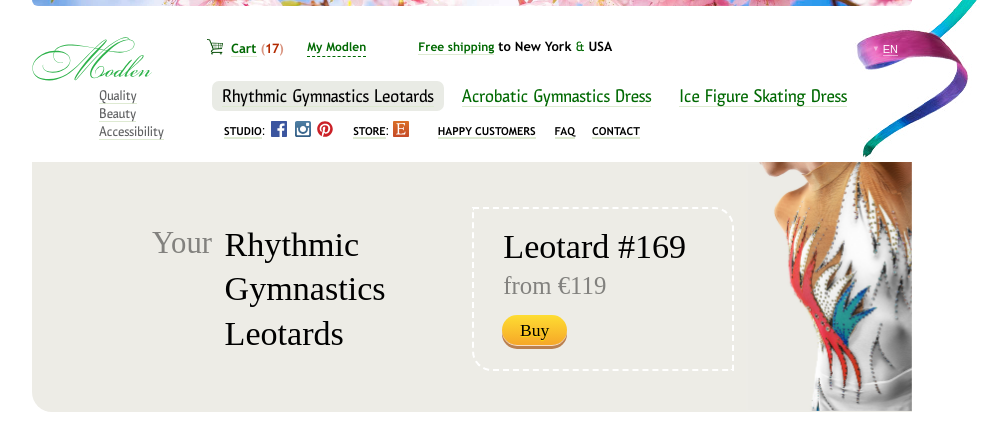
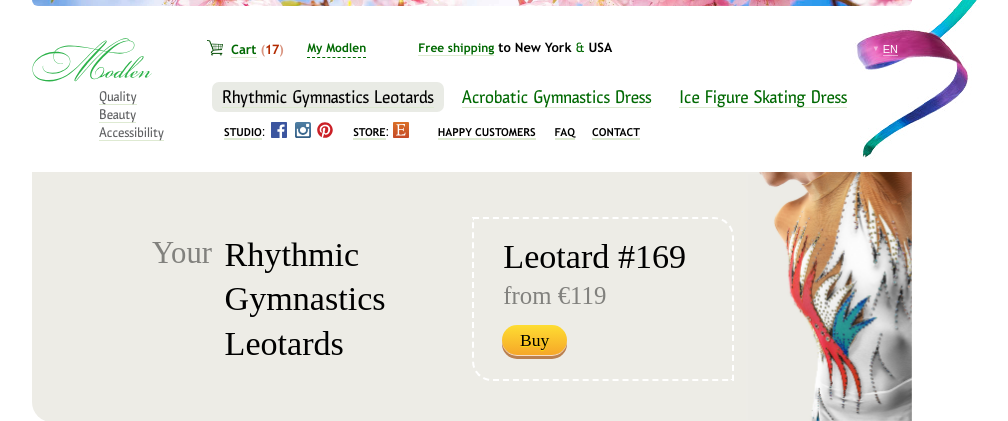
Before and after one commit to rogozhnikoff/modlen-html, a PHP site: page /main.php in a window 1280 px wide. Shown: the top 421 px of the page, without its empty margins (168-1176 px from the left). Run offline with PHP 8.4, Linux system fonts and the light colour scheme; some libraries are stand-ins or nearby versions; some web fonts are replaced.

Commit message:
Исправлена проблема с привязыванием верхней картинки

```diff
--- a/_header.php
+++ b/_header.php
@@ -59,10 +59,6 @@
     <script type="text/javascript" src="javascript/order.js"></script>
     <script type="text/javascript" src="javascript/pass.js"></script>
     <script type="text/javascript" src="javascript/popup.js"></script>
-
-    <!-- text gradient -->
-    <script type="text/javascript" src="javascript/gradient/jquery.measurer.js"></script>
-	<script type="text/javascript" src="javascript/gradient/jquery.gradienttext.js"></script>
 
     <!-- fotorama.css & fotorama.js. -->
 	<link  href="javascript/fotorama/fotorama.css" rel="stylesheet"> <!-- 3 KB -->
--- a/css/head.css
+++ b/css/head.css
@@ -2,7 +2,7 @@
     width: 900px;
     margin: 0 auto 20px;
     position: relative;
-    padding: 37px 0 0;
+    padding: 0 0 0;
 }
 
 .head__theme {
@@ -11,14 +11,15 @@
     background-size: cover;
     border-bottom-left-radius: 7px;
     border-bottom-right-radius: 7px;
-    position: fixed;
-    width: 880px;
-    top: 0;
+    /*position: fixed;*/
+    width: 880px
     z-index: 1;
     opacity: .9
 }
 
 .head__content {
+	margin-top:32px;
+	margin-bottom: 9px;
     z-index: 2;
     position: relative;
 }
--- a/css/modlen.css
+++ b/css/modlen.css
@@ -20,8 +20,8 @@
 }
 
 .container {
-    /*min-width: 940px;*/
-    /*max-width: 1280px;*/
+    /*min-width: 940px;
+    max-width: 1600px;*/
     width: 880px;
     margin-left: auto;
     margin-right: auto
```
